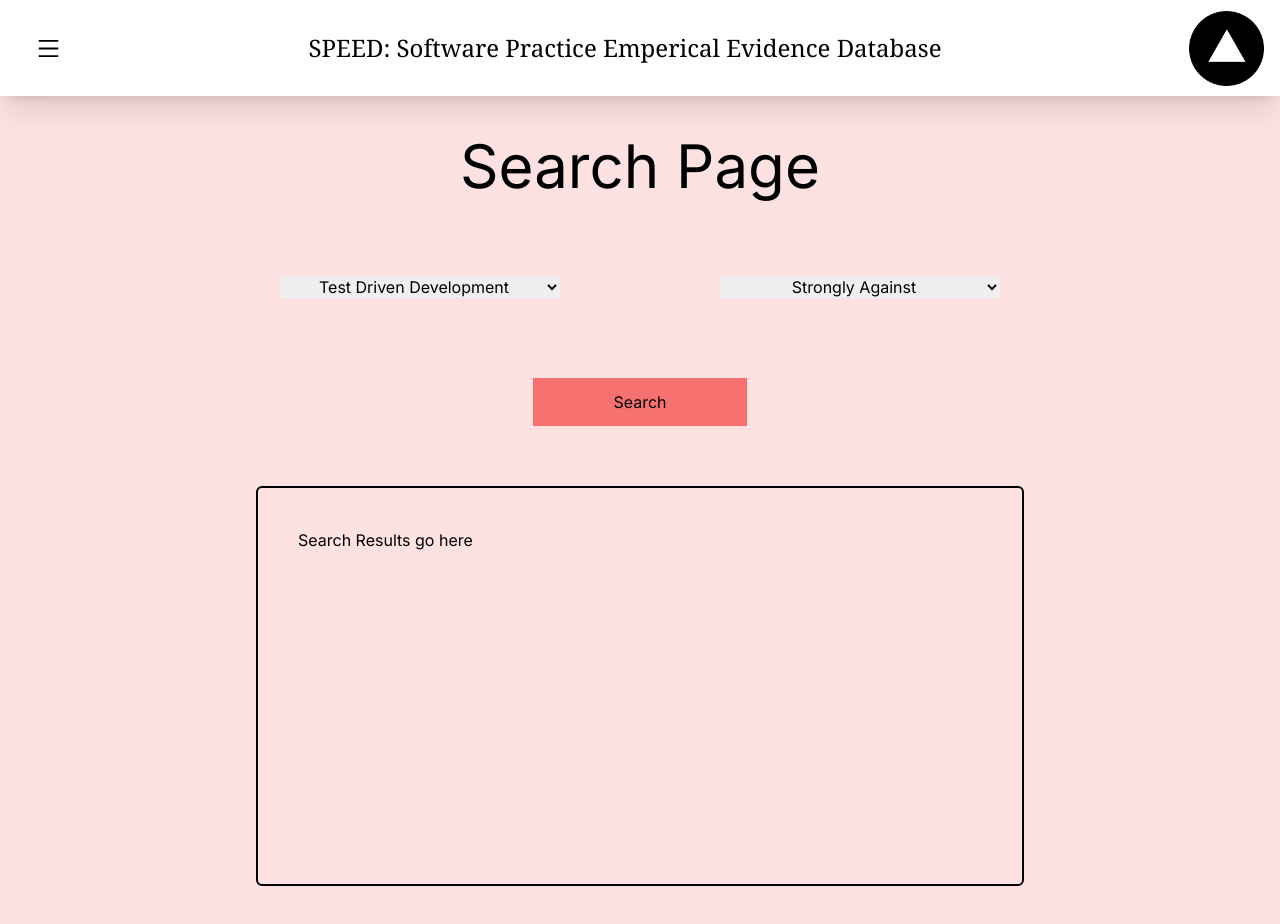
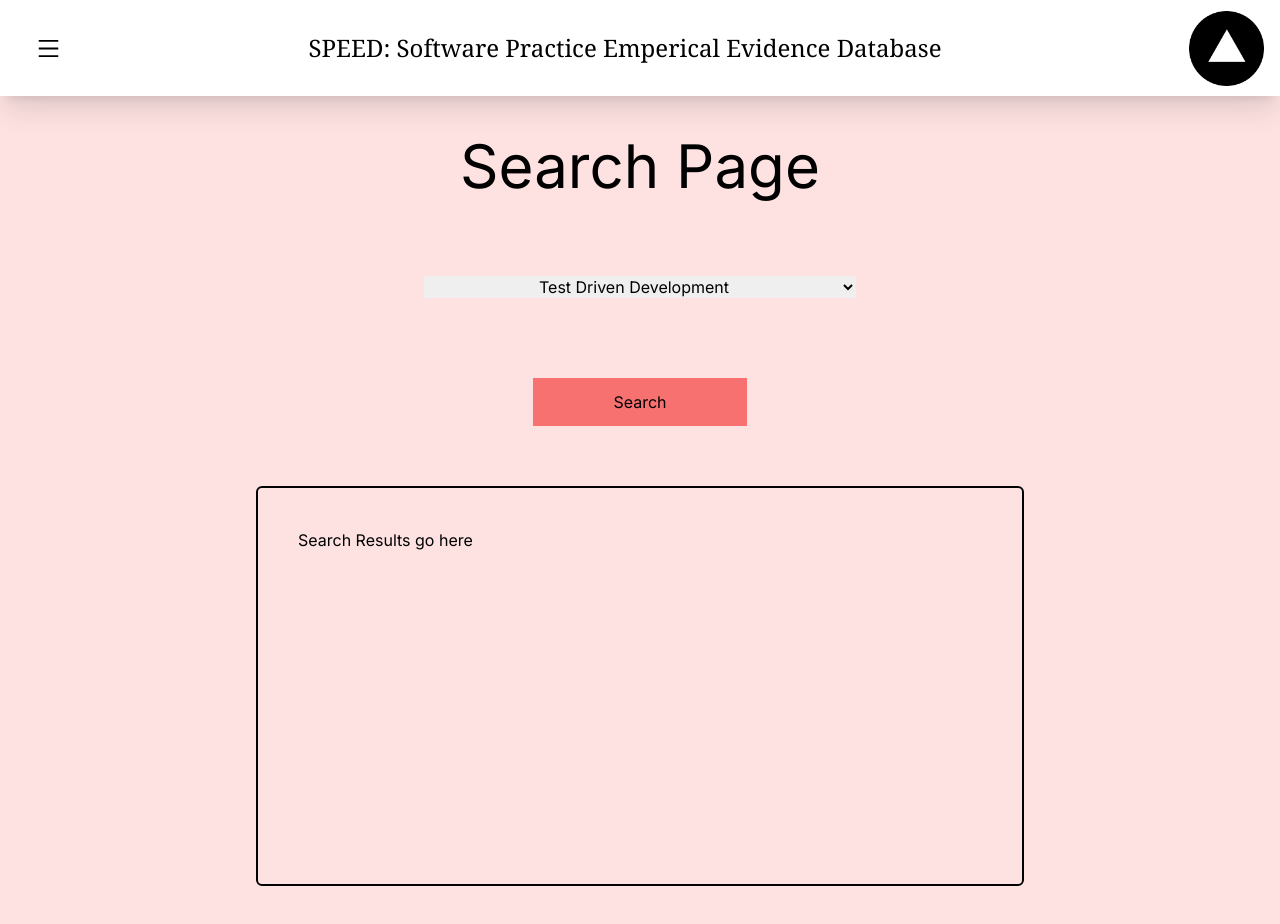
Before and after one commit to ShambhaviBhadauria/Project-, a Next.js app in the folder next-app/: page / in a window 1280 px wide. Shown: the top 924 px of the page. Built offline with nearby package versions, Linux system fonts and the light colour scheme.

Commit message:
Removed components
Removed the email response checkbox and the search page's stance dropdown

```diff
--- a/next-app/app/components/submissionform.tsx
+++ b/next-app/app/components/submissionform.tsx
@@ -23,12 +23,6 @@ export default function submissionform() {
     watch,
     formState: { errors }
    } = useForm<Inputs>({   })
-
-   let responseBool = false;
-   const toggleResponse = () => {
-    responseBool = !responseBool;
-    console.log(responseBool)
-    }
 
    const processForm: SubmitHandler<Inputs> = data => setData(data)
 
--- a/next-app/app/page.tsx
+++ b/next-app/app/page.tsx
@@ -20,18 +20,11 @@ export default function SearchPage() {
 
 
         <div className='flex top-96 p-10 w-screen bg-red-100'>
-            <select className='flex text-center h-full w-full mr-20 ml-60'>
+            <select className='flex text-center h-full w-full mx-96'>
                 <option value='1'>Test Driven Development</option>
                 <option value='2'>Scrum Methodology</option>
                 <option value='3'>Third Methodology</option>
                 <option value='4'>Fourth Methodology</option>
-              </select>
-              <select className='flex text-center h-full w-full ml-20 mr-60'>
-                <option value='1'>Strongly Against</option>
-                <option value='2'>Slightly Against</option>
-                <option value='3'>Neutral Stance</option>
-                <option value='4'>Slightly For</option>
-                <option value='5'>Strongly For</option>
               </select>
         </div>
 
```
